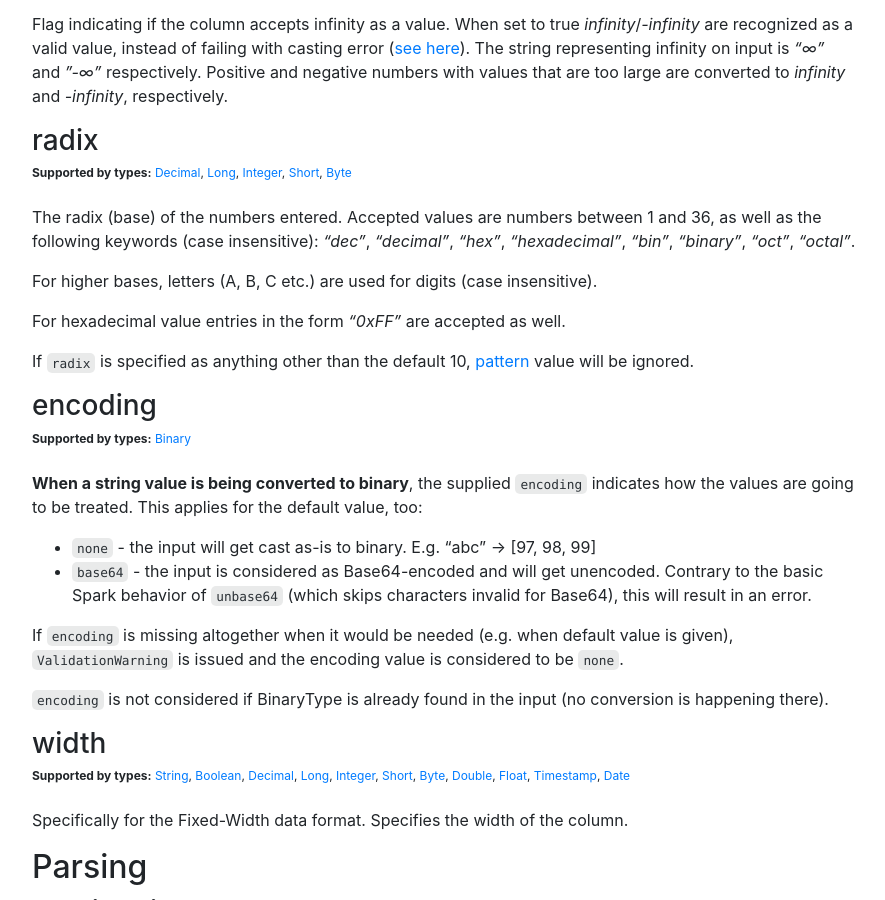
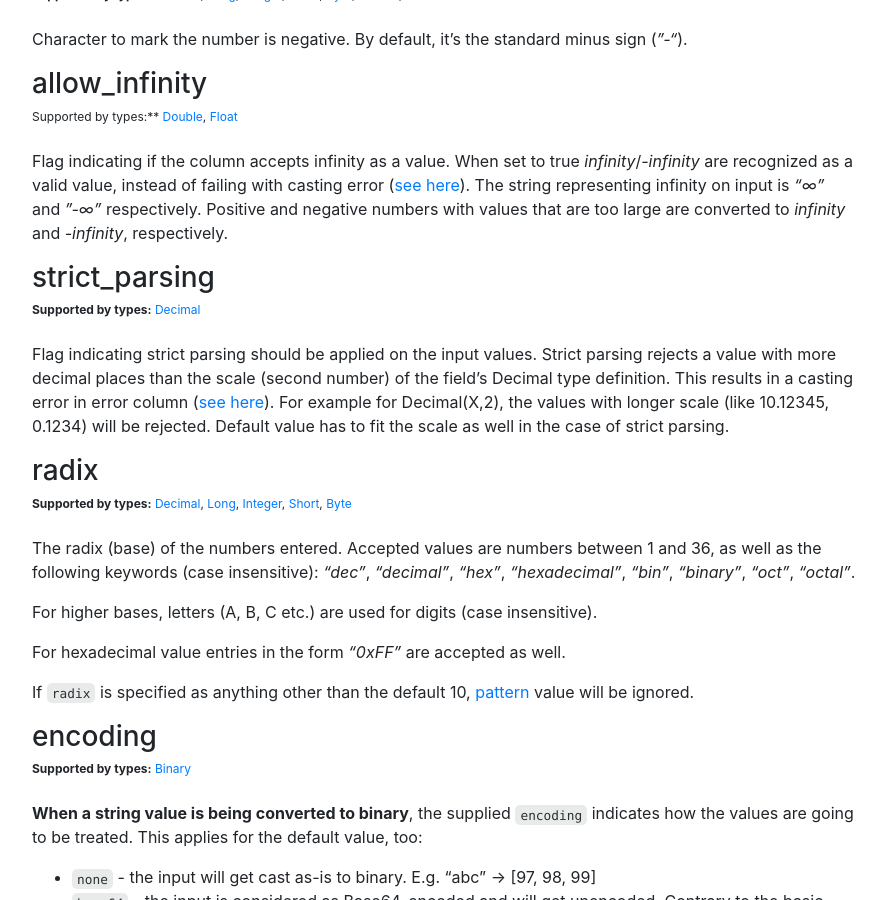
Before and after one commit to AbsaOSS/enceladus, a Jekyll site: the page built from _docs/2.0.0/usage/schema.md, in a window 1280 px wide and 900 px high, scrolled down 8538 px. Shown: the whole window, without its empty margins (338-1223 px from the left). Built offline with Jekyll 4.4.1, drawn with Linux system fonts in a browser that asks for light colours; nearby versions of some CDN libraries; some of the changed text lies outside the part shown.

Commit message:
Strict Parsing Decimal Documentation (#1524)
* #1482 Documenting strict parsing

* #1482 Removed redundant override

* #1482 Feedback

* Update _docs/2.0.0/usage/schema.md

Co-authored-by: David Benedeki <14905969+benedeki@users.noreply.github.com>

Co-authored-by: Adrian Olosutean <adrian.olosutean@absa.africa>
Co-authored-by: David Benedeki <14905969+benedeki@users.noreply.github.com>

```diff
--- a/_docs/2.0.0/usage/schema.md
+++ b/_docs/2.0.0/usage/schema.md
@@ -271,6 +271,7 @@ Here are the recognized ones with the description of their purpose (with detaile
 | [grouping_separator](#grouping_separator) | any numeric type            | Character to mark boundaries between orders of magnitude, usually to mark thousands, millions etc.                                                    | *\_*            | *,*                                          |
 | [minus_sign](#minus_sign)                 | any numeric type            | Character to mark the number is negative.                                                                                                             | *N*             | *-*                                          |
 | [allow_infinity](#allow_infinity)         | float & double              | Flag indicating if the column accepts infinity as a value (and positive/negative numbers which are too large are converted to *infinity*/*-infinity*) | *true*          | *false*                                      |
+| [strict_parsing](#strict_parsing)         | decimal                     | Flag indicating if strict parsing should be done on the input value. Strict parsing rejects a value with more decimal places than the defined scale     | *true*          | *false*                                      |
 | [radix](#radix)                           | long, integer, short, byte  | The base of the numbers provided                                                                                                                      | *hex*           | *10*                                         |
 | [encoding](#encoding)                     | binary                      | Encoding is used for string to binary conversion                                                                                                      | *base64*,*none* | `-` (explained in [encoding](#encoding))     |
 | [width](#width) | any atomic type | Specifies the width of a column for a fixed-width formats | "10" | - |
@@ -369,6 +370,16 @@ Flag indicating if the column accepts infinity as a value. When set to true *inf
 valid value, instead of failing with casting error ([see here]({{ site.baseurl }}/docs/{{ page.version }}/usage-errcol)).
 The string representing infinity on input is *"∞"* and *"-∞"* respectively. Positive and negative numbers with values
 that are too large are converted to *infinity* and *-infinity*, respectively.
+
+### strict_parsing
+
+<sup>**Supported by types:** [Decimal](#decimal)</sup>
+
+Flag indicating strict parsing should be applied on the input values.
+Strict parsing rejects a value with more decimal places than the scale (second number) of the field's Decimal type definition.
+This results in a casting error in error column ([see here]({{ site.baseurl }}/docs/{{ page.version }}/usage-errcol)).
+For example for Decimal(X,2), the values with longer scale (like 10.12345, 0.1234) will be rejected.
+Default value has to fit the scale as well in the case of strict parsing.
 
 ### radix
 
@@ -597,6 +608,7 @@ The value used when _explicit default_ was not defined in the schema:
 cannot be a `default` for the type [`Short`](#short), or _"∞"_ if `allow_infinity` is _"false"_ for [`Double`](#double)/
 [`Float`](#float))
 - If it's a type supporting [`pattern`](#pattern) and it is defined, the default value has to adhere to the `pattern`
+- If 'strict_parsing' is enabled for [`Decimal`](#decimal), the number of decimal places has to fit into the type's scale
 
 [test-samples]: https://github.com/AbsaOSS/enceladus/blob/master/spark-jobs/src/test/scala/za/co/absa/enceladus/standardization/samples/TestSamples.scala
 [oracle-tz-ids]: https://docs.oracle.com/javase/8/docs/api/java/util/TimeZone.html#getAvailableIDs--
```
